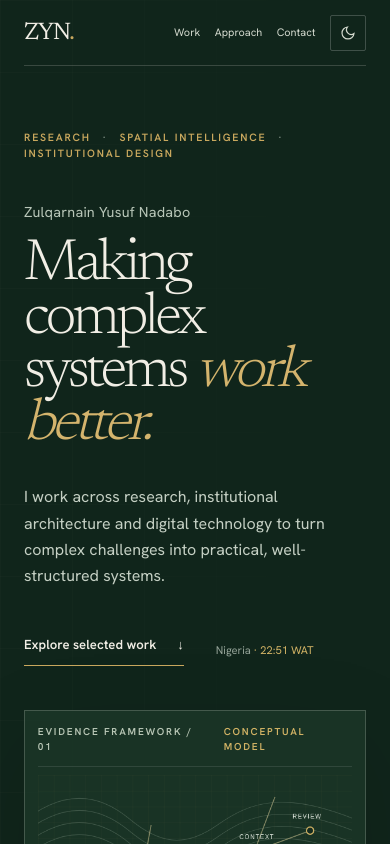
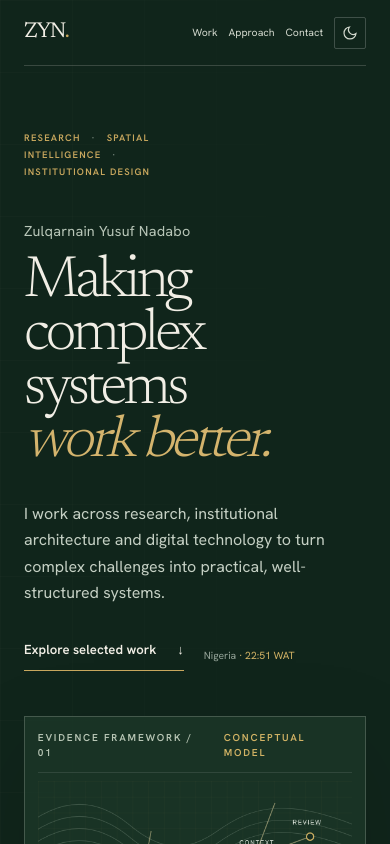
Before and after one commit to mrzulqarnainnadabo/zulqarnain-nadabo, a Next.js app: page / in a window 390 px wide. Shown: the top 844 px of the page. Built offline with nearby package versions, Linux system fonts and the light colour scheme.

Commit message:
Polish portfolio composition and small-screen navigation

```diff
--- a/app/globals.css
+++ b/app/globals.css
@@ -353,3 +353,66 @@ html.dark .theme-toggle { color: #e9e6dc; }
   .portfolio-card-1 .project-art { min-height: 225px; }
   .portfolio-card-1 .project-copy { min-height: 0; }
 }
+
+
+/* Final composition pass: stronger hierarchy, quieter controls, better small screens */
+.hero-nav-right a,
+.back-top,
+.contact-socials a { text-underline-offset: 5px; }
+.hero-nav-right a:focus-visible,
+.hero-cta:focus-visible,
+.project-copy > a:focus-visible,
+.contact-actions a:focus-visible,
+.contact-socials a:focus-visible,
+.back-top:focus-visible { outline-offset: 5px; }
+.hero-copy { position: relative; }
+.hero-copy h1 { text-wrap: balance; }
+.hero-description { max-width: 33rem; }
+.hero-index span { line-height: 1.5; }
+.section-intro { border-bottom: 1px solid var(--line); margin-bottom: 1.5rem; }
+.portfolio-grid { border-radius: 2px; overflow: hidden; }
+.portfolio-card { min-height: 100%; }
+.project-art { min-width: 0; }
+.project-art-top span:last-child { max-width: 72%; }
+.project-copy { min-width: 0; }
+.project-copy > a { margin-top: .25rem; }
+.profile-facts div { min-width: 0; }
+.profile-facts strong { text-wrap: balance; }
+.contact-actions a { line-height: 1.5; }
+.contact-socials a { transition: color .2s ease; }
+.contact-socials a:hover { color: #e9e6dc; }
+.site-footer a { transition: color .2s ease; }
+.site-footer a:hover { color: #9a7432; }
+
+@media (max-width: 640px) {
+  .hero-nav { gap: .75rem; }
+  .hero-wordmark { flex: 0 0 auto; font-size: 1.35rem; }
+  .hero-nav-right { min-width: 0; justify-content: flex-end; gap: clamp(.55rem,2.8vw,.9rem); font-size: clamp(.62rem,2.7vw,.7rem); }
+  .hero-nav-right a { white-space: nowrap; }
+  .hero-nav-right .theme-toggle { width: 2rem; height: 2rem; flex: 0 0 2rem; }
+  .hero-eyebrow { max-width: 34ch; font-size: .59rem; line-height: 1.8; letter-spacing: .13em; }
+  .hero-name { margin-bottom: .85rem; }
+  .hero-description { max-width: 34ch; font-size: 1rem; }
+  .hero-bottom { gap: 1.25rem; margin-top: 2.1rem; }
+  .hero-time { font-size: .65rem; }
+  .section-intro { margin-bottom: 1rem; }
+  .portfolio-card { min-height: 0; }
+  .project-copy { gap: .9rem; }
+  .project-copy h3 { font-size: clamp(1.8rem,8vw,2.35rem); }
+  .project-copy > a { align-self: flex-start; }
+  .contact-actions { gap: 1rem; }
+}
+@media (max-width: 360px) {
+  .hero-nav-right { gap: .48rem; font-size: .61rem; }
+  .hero-wordmark { font-size: 1.2rem; }
+  .hero-nav-right .theme-toggle { width: 1.85rem; height: 1.85rem; flex-basis: 1.85rem; }
+}
+@media (min-width: 641px) and (max-width: 900px) {
+  .hero-grid { padding-top: 4.5rem; }
+  .hero-art { width: 100%; }
+  .portfolio-card-1 { grid-template-columns: 1fr 1fr; }
+  .portfolio-card-1 .project-copy { padding: clamp(1.5rem,3vw,2.5rem); }
+}
+@media (prefers-reduced-motion: reduce) {
+  .contact-socials a, .site-footer a { transition: none; }
+}
```
